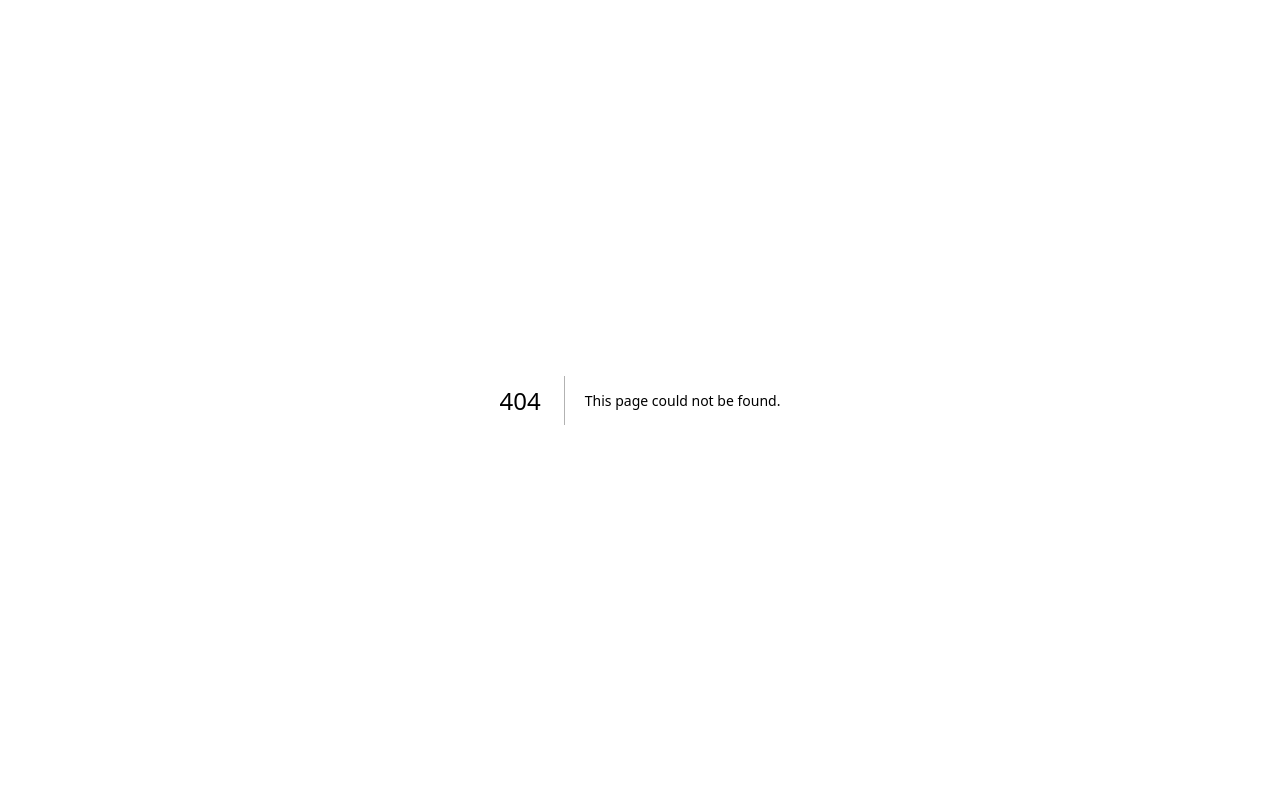
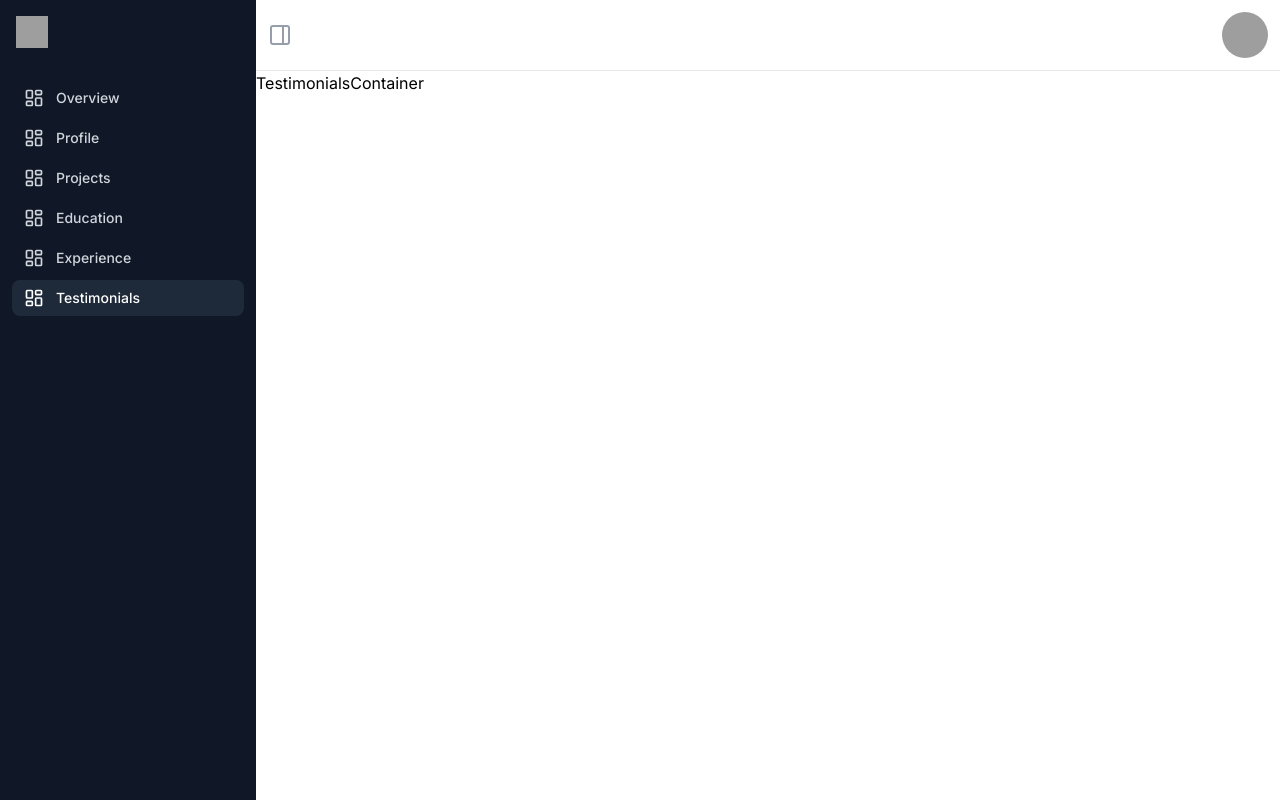
Before and after one commit to MuhammadAbdullah780/sidefolio-nextjs, a Next.js app: page /dashboard/testimonials in a window 1280 px wide. Before the commit this address had no page. Built offline with nearby package versions, Linux system fonts and the light colour scheme; grey boxes are pictures that could not be loaded.

Commit message:
initiate new pages

```diff
--- /dev/null
+++ b/src/app/dashboard/education/page.tsx
@@ -0,0 +1,9 @@
+import EducationContainer from "@/containers/Education";
+
+type Props = {};
+
+const Page = (props: Props) => {
+  return <EducationContainer />;
+};
+
+export default Page;
--- /dev/null
+++ b/src/app/dashboard/experience/page.tsx
@@ -0,0 +1,9 @@
+import ExperienceContainer from "@/containers/Experience";
+
+type Props = {};
+
+const Page = (props: Props) => {
+  return <ExperienceContainer />;
+};
+
+export default Page;
--- /dev/null
+++ b/src/app/dashboard/testimonials/page.tsx
@@ -0,0 +1,9 @@
+import TestimonialsContainer from "@/containers/Testimonials";
+
+type Props = {};
+
+const Page = (props: Props) => {
+  return <TestimonialsContainer />;
+};
+
+export default Page;
--- /dev/null
+++ b/src/containers/Experience/index.tsx
@@ -0,0 +1,10 @@
+
+type Props = {}
+
+const ExperienceContainer = (props: Props) => {
+  return (
+    <div>ExperienceContainer</div>
+  )
+}
+
+export default ExperienceContainer
--- /dev/null
+++ b/src/containers/Testimonials/index.tsx
@@ -0,0 +1,7 @@
+type Props = {};
+
+const TestimonialsContainer = (props: Props) => {
+  return <div>TestimonialsContainer</div>;
+};
+
+export default TestimonialsContainer;
--- a/src/data/dashboardRoutes.ts
+++ b/src/data/dashboardRoutes.ts
@@ -1,4 +1,4 @@
-import { LayoutDashboard, Users } from "lucide-react";
+import { LayoutDashboard } from "lucide-react";
 
 export const DASHBOARD_LINKS = [
   // Overview
@@ -11,9 +11,9 @@ export const DASHBOARD_LINKS = [
     },
   },
 
-  // Profile Settings
+  // Profile
   {
-    title: "Profile Settings",
+    title: "Profile",
     icon: LayoutDashboard,
     to: "/dashboard/profile",
     isMatched: (path: string): boolean => {
@@ -30,4 +30,34 @@ export const DASHBOARD_LINKS = [
       return path === "/dashboard/projects";
     },
   },
+
+  // Education
+  {
+    title: "Education",
+    icon: LayoutDashboard,
+    to: "/dashboard/education",
+    isMatched: (path: string): boolean => {
+      return path === "/dashboard/education";
+    },
+  },
+
+  // Experience
+  {
+    title: "Experience",
+    icon: LayoutDashboard,
+    to: "/dashboard/experience",
+    isMatched: (path: string): boolean => {
+      return path === "/dashboard/experience";
+    },
+  },
+
+  // Testimonials
+  {
+    title: "Testimonials",
+    icon: LayoutDashboard,
+    to: "/dashboard/testimonials",
+    isMatched: (path: string): boolean => {
+      return path === "/dashboard/testimonials";
+    },
+  },
 ];
--- a/tailwind.config.ts
+++ b/tailwind.config.ts
@@ -32,24 +32,24 @@ export default {
 
         // Shadcn
         background: "#FFFFFF",
-        foreground: "#0A0D14",
+        foreground: "#24252A",
         card: "#FFFFFF",
-        card_foreground: "#0A0D14",
+        card_foreground: "#24252A",
         popover: "#FFFFFF",
-        popover_foreground: "#0A0D14",
-        primary: "#1A1D23",
-        primary_foreground: "#F7F9FC",
-        secondary: "#F3F4F6",
-        secondary_foreground: "#1A1D23",
-        muted: "#F3F4F6",
-        muted_foreground: "#737A86",
-        accent: "#F3F4F6",
-        accent_foreground: "#1A1D23",
+        popover_foreground: "#24252A",
+        primary: "#9B4DFF",
+        primary_foreground: "#F7F8FA",
+        secondary: "#F6F7F8",
+        secondary_foreground: "#363940",
+        muted: "#F6F7F8",
+        muted_foreground: "#8D9198",
+        accent: "#F6F7F8",
+        accent_foreground: "#363940",
         destructive: "#E11D48",
-        destructive_foreground: "#F7F9FC",
-        border: "#E5E7EB",
-        input: "#E5E7EB",
-        ring: "#0A0D14",
+        destructive_foreground: "#F7F8FA",
+        border: "#EBEDF0",
+        input: "#EBEDF0",
+        ring: "#9B4DFF",
         chart_1: "#E85D2E",
         chart_2: "#2A9187",
         chart_3: "#1F3540",
```
